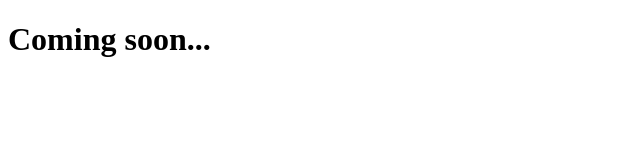
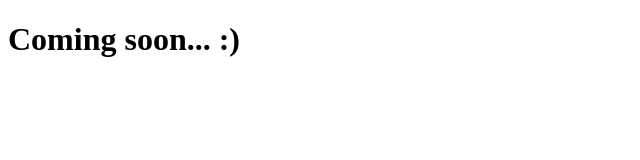
Before and after one commit to trixie-devtools/trixie-devtools.github.io, a plain HTML site: page index.html in a window 1280 px wide. Shown: the full height of the page, 0-640 px from the left. Drawn offline with Linux system fonts and the light colour scheme.

Commit message:
Added smile

```diff
--- a/index.html
+++ b/index.html
@@ -5,6 +5,6 @@
     <title>Title</title>
 </head>
 <body>
-  <h1>Coming soon...</h1>
+  <h1>Coming soon... :)</h1>
 </body>
 </html>
```
